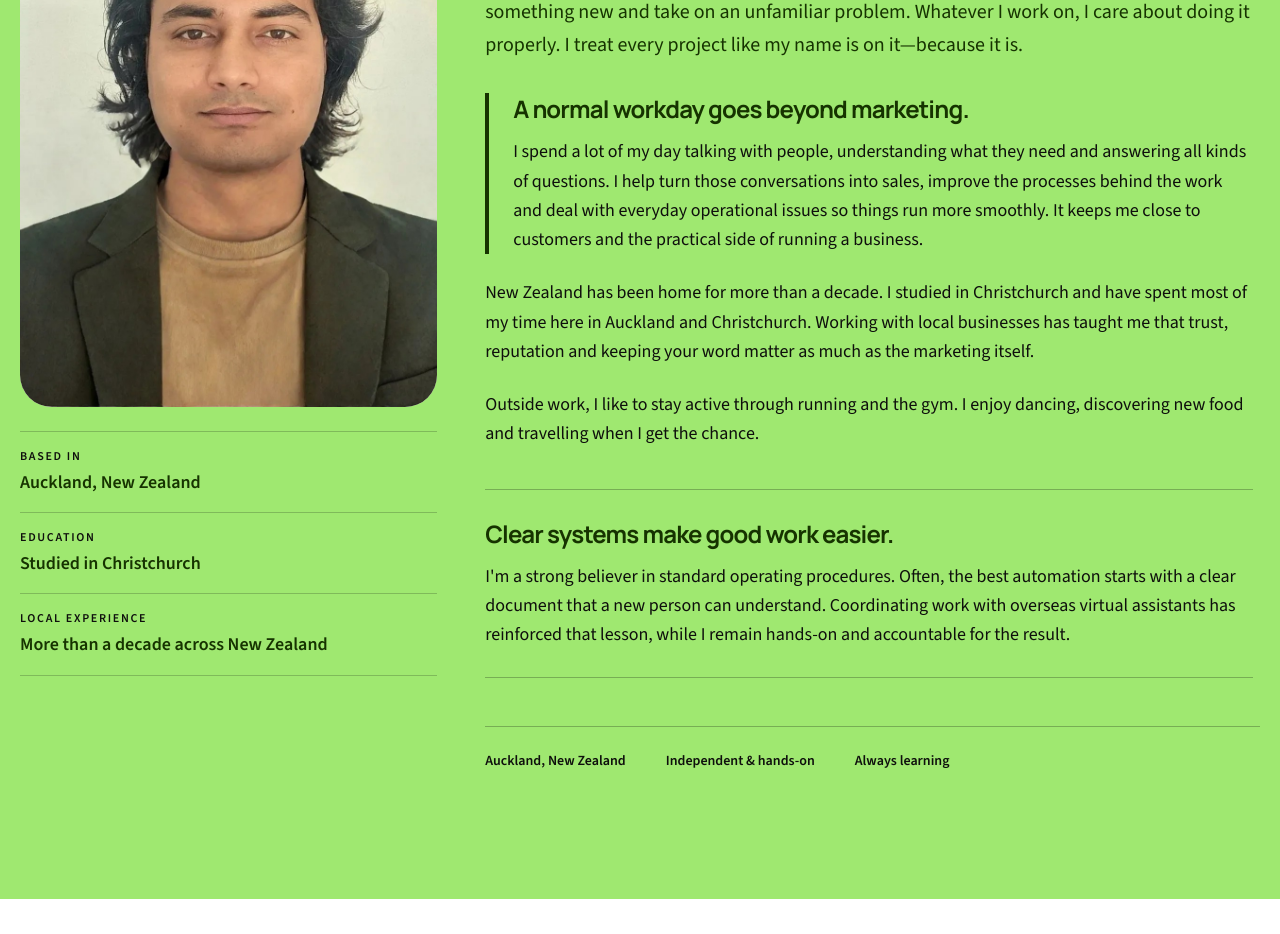
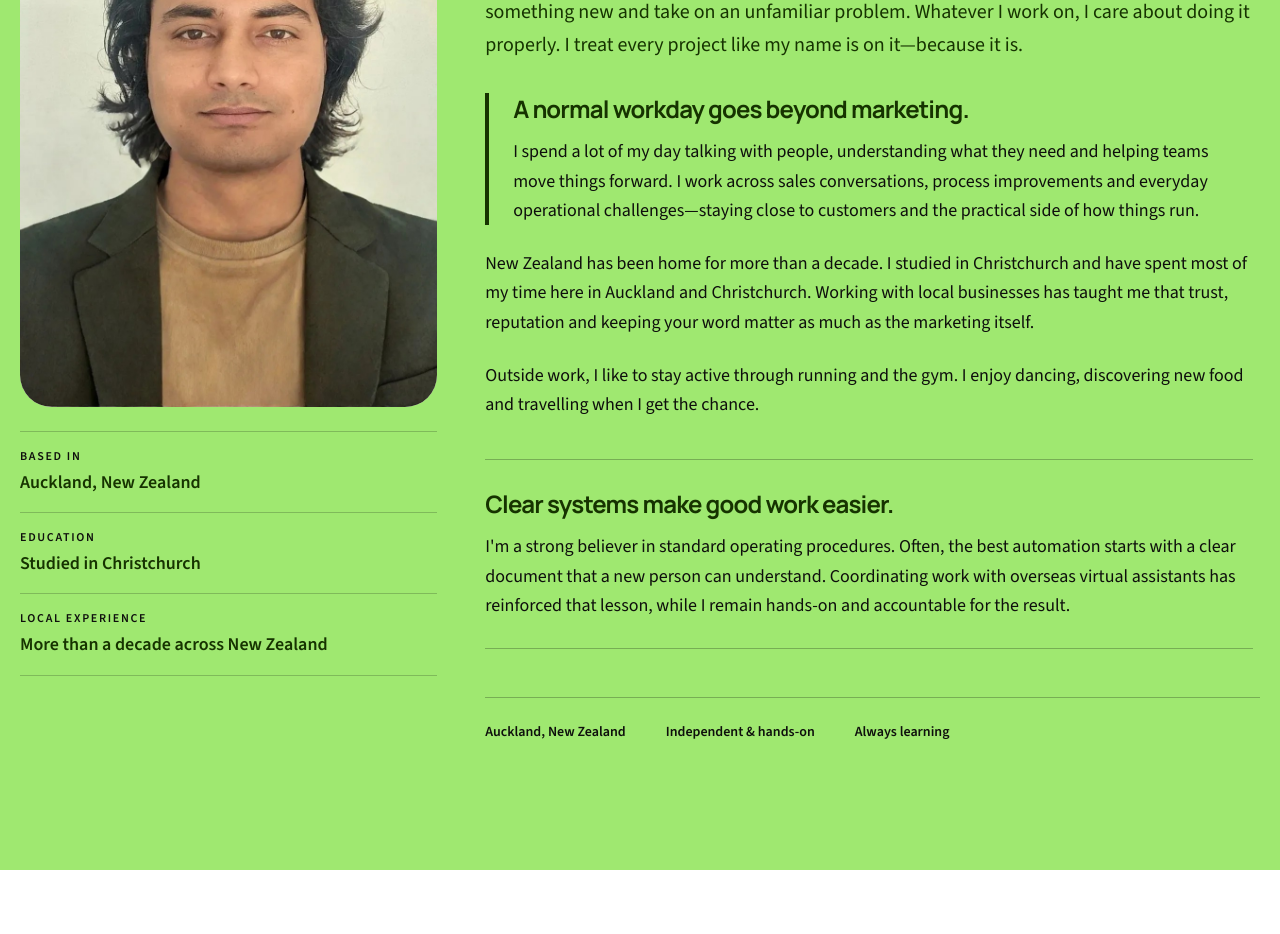
Before and after one commit to taranveerultra-bot/Tara-cv, a Next.js app: page / in a window 1280 px wide. Shown: the part 10740-11674 px from the top of the page. Built offline with nearby package versions, Linux system fonts and the light colour scheme.

Commit message:
Make workday copy team focused

```diff
--- a/src/components/PortfolioSections.tsx
+++ b/src/components/PortfolioSections.tsx
@@ -247,10 +247,9 @@ export const AboutSection = () => (
                             A normal workday goes beyond marketing.
                         </h3>
                         <p className="mt-3 leading-relaxed text-secondary/80">
-                            I spend a lot of my day talking with people, understanding what they need and answering all
-                            kinds of questions. I help turn those conversations into sales, improve the processes
-                            behind the work and deal with everyday operational issues so things run more smoothly. It
-                            keeps me close to customers and the practical side of running a business.
+                            I spend a lot of my day talking with people, understanding what they need and helping teams
+                            move things forward. I work across sales conversations, process improvements and everyday
+                            operational challenges—staying close to customers and the practical side of how things run.
                         </p>
                     </div>
 
```
